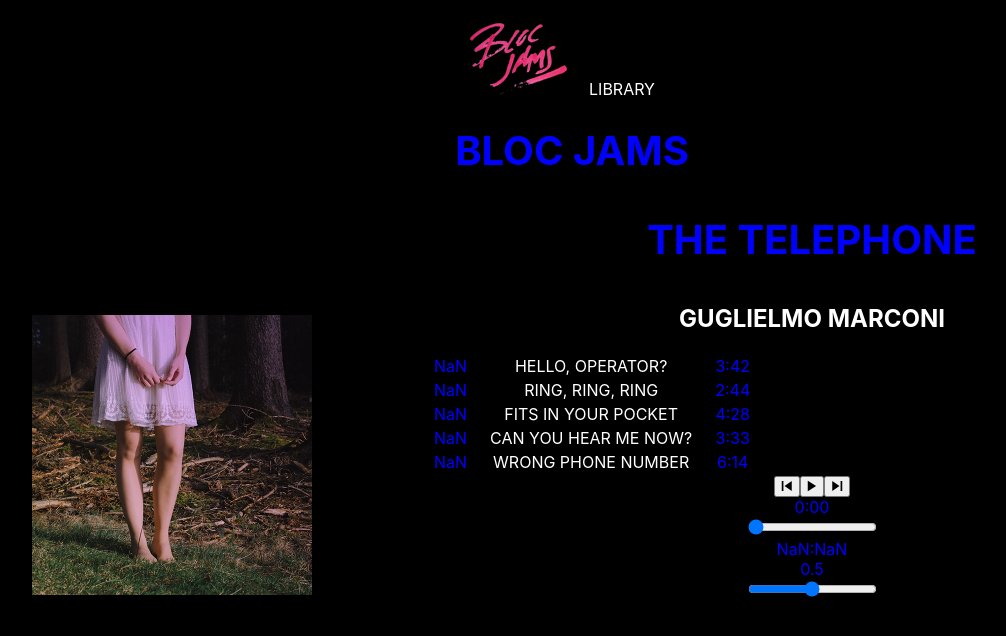
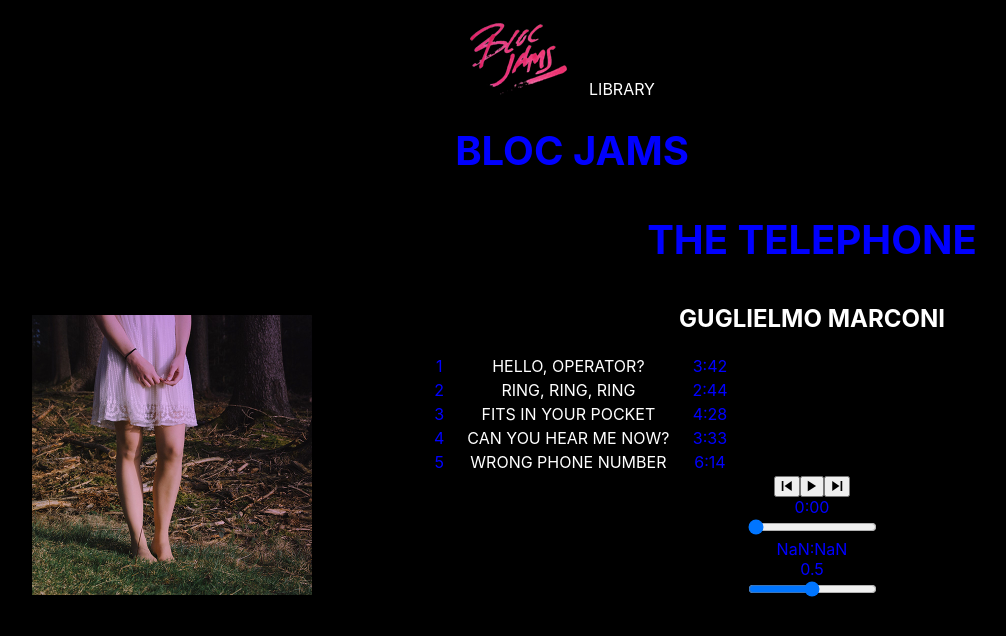
Before and after one commit to tanyanrswift/bloc-jams-react, a React (Create React App) app: page /album/guglielmo-marconi-the-telephone in a window 1280 px wide. Shown: the top 636 px of the page, without its empty margins (68-1074 px from the left). Built offline with nearby package versions, Linux system fonts and the light colour scheme; some icons are missing.

Commit message:
Draft 8-Bloc Jams React completed

```diff
--- a/src/components/Album.js
+++ b/src/components/Album.js
@@ -75,10 +75,9 @@
     }
   }
 
-  handleMouseEnter(song, index) {
+  handleMouseEnter(song) {
     this.setState({
-      hoveredSong: song,
-      index
+      hoveredSong: song
     });
   }
 
@@ -90,24 +89,12 @@
     }
   }
 
-  //functionDisplayIcon(index) {
-    //if (this.state.isPlaying === index) {
-      //return (
-        //<span className = "icon ion-md-pause"></span>
-      //);
-    //} else {
-      //return (
-        //<span className = "icon ion-md-play"></span>
-      //)
-    //}
-  //}
-
   songIndexIcon(song, index) {
-    if (this.state.index === song && this.state.isPlaying === true) {
+    if (this.state.currentSong === song && this.state.isPlaying === true) {
       return (
         <span className = "icon ion-md-pause"></span>
       );
-    } else if (this.state.hoveredSong === index) {
+    } else if (this.state.hoveredSong === song) {
       return (
         <span className = "icon ion-md-play"></span>
         )
@@ -175,7 +162,7 @@
             {
             this.state.album.songs.map( (song, index) =>
               <tr className="song" key={index} onClick={() => this.handleSongClick(song, index)} onMouseEnter = {() => this.handleMouseEnter(song, index)} onMouseLeave = {() => this.handleMouseLeave(index)} >
-                <td id="song-number">{this.songIndexIcon(index)}</td>
+                <td id="song-number">{this.songIndexIcon(song, index)}</td>
                  <td id="song-title">{song.title}</td>
                  <td id="song-duration">{this.formatTime(song.duration)}</td>
               </tr>
```
